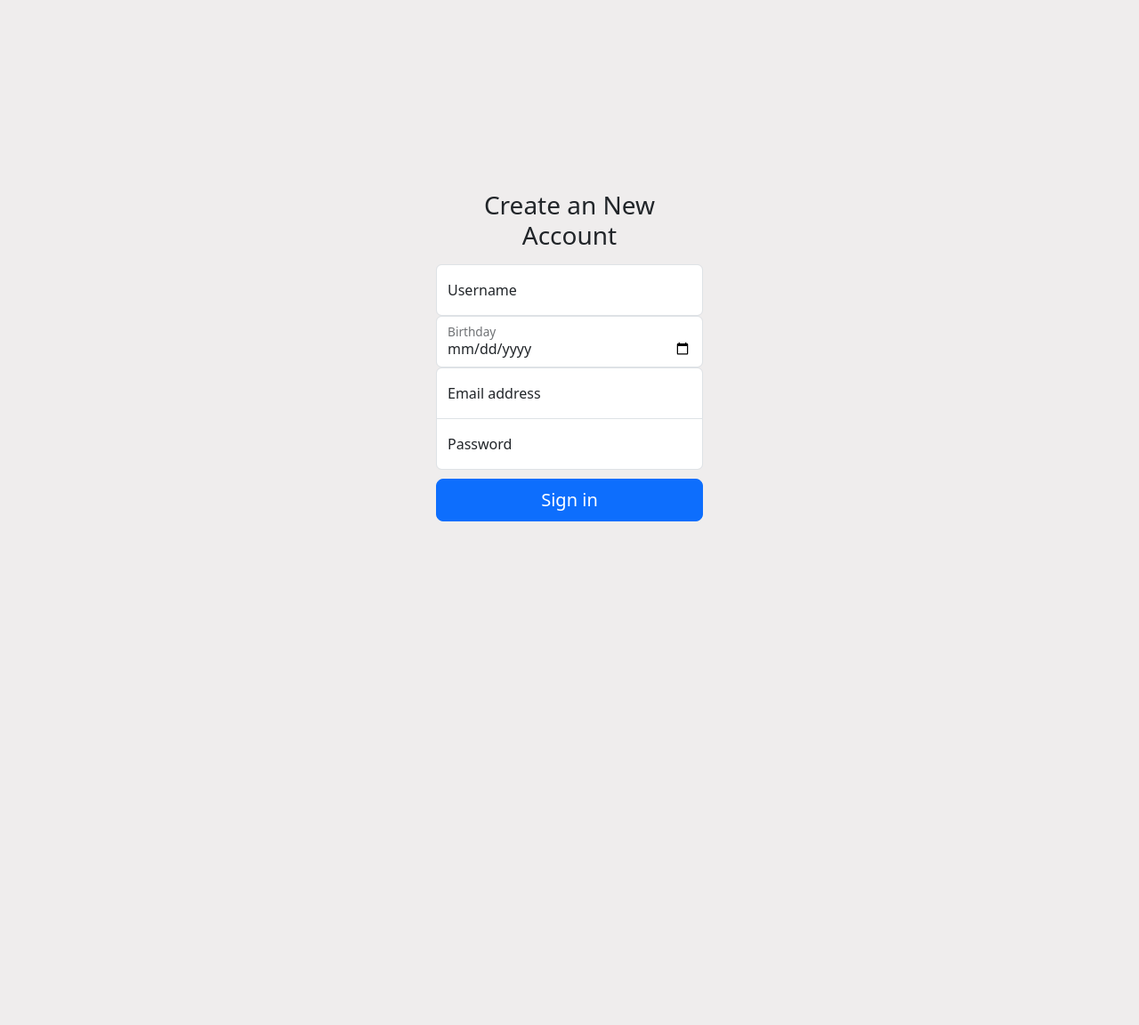
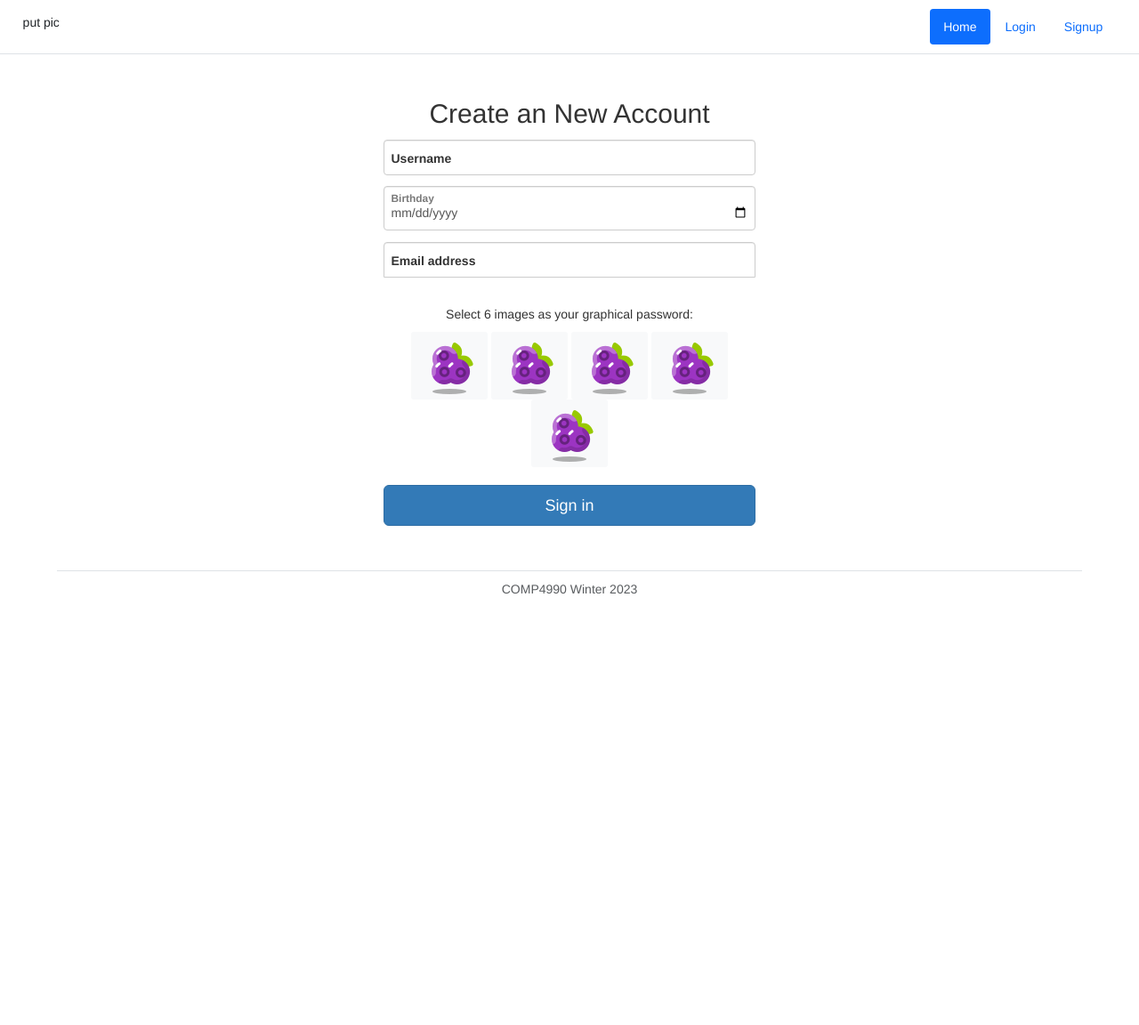
Before and after one commit to NajiaSb/Graphical-Password-Authenticator, a Flask app: page /signup in a window 1280 px wide. Shown: the whole page at 89% size. Before the commit the page ends 586 px from the top, so only its background shows below. Run offline with Flask 2, Linux system fonts and the light colour scheme; some libraries are stand-ins or nearby versions.

Commit message:
Adding Dynamic Routes to Pages

```diff
--- a/application/routes.py
+++ b/application/routes.py
@@ -3,6 +3,7 @@ from flask import render_template
 
 @app.route("/")
 @app.route("/index")
+@app.route("/home")
 def index():
     return render_template("index.html", login=False)
 
--- a/application/static/css/sign-in.css
+++ b/application/static/css/sign-in.css
@@ -1,17 +1,19 @@
 html,
 body {
-  height: 100%;
+  height: 120%;
 }
 
-body {
-  display: flex;
-  align-items: center;
-  padding-top: 40px;
-  padding-bottom: 40px;
+input {
+  padding: 50px 20px;
+}
+
+h1 {
+  margin: 0;
+  font-size: 32px;
 }
 
 .form-signin {
-  max-width: 330px;
+  max-width: 35%;
   padding: 15px;
 }
 
@@ -31,18 +33,6 @@ body {
   border-top-right-radius: 0;
 }
 
-.bd-placeholder-img {
-  font-size: 1.125rem;
-  text-anchor: middle;
-  -webkit-user-select: none;
-  -moz-user-select: none;
-  user-select: none;
-}
-@media (min-width: 768px) {
-  .bd-placeholder-img-lg {
-    font-size: 3.5rem;
-  }
-}
 .b-example-divider {
   height: 3rem;
   background-color: rgba(0, 0, 0, 0.1);
@@ -52,31 +42,6 @@ body {
     inset 0 0.125em 0.5em rgba(0, 0, 0, 0.15);
 }
 
-.b-example-vr {
-  flex-shrink: 0;
-  width: 1.5rem;
-  height: 100vh;
+footer {
+  padding: 5%;
 }
-
-.bi {
-  vertical-align: -0.125em;
-  fill: currentColor;
-}
-
-.nav-scroller {
-  position: relative;
-  z-index: 2;
-  height: 2.75rem;
-  overflow-y: hidden;
-}
-
-.nav-scroller .nav {
-  display: flex;
-  flex-wrap: nowrap;
-  padding-bottom: 1rem;
-  margin-top: -1px;
-  overflow-x: auto;
-  text-align: center;
-  white-space: nowrap;
-  -webkit-overflow-scrolling: touch;
-}
--- a/application/templates/includes/footer.html
+++ b/application/templates/includes/footer.html
@@ -1,4 +1,4 @@
-<div style="margin: 0% 0% 0% 0%; padding: 0% 2% 2% 3%">
+<div>
   <footer class="py-3 my-4">
     <ul class="nav justify-content-center border-bottom pb-3 mb-3"></ul>
     <p class="text-center text-muted">COMP4990 Winter 2023</p>
--- a/application/templates/includes/nav.html
+++ b/application/templates/includes/nav.html
@@ -4,18 +4,27 @@
     style="padding: 0% 2% 0% 2%"
   >
     <a
-      href="/"
+      href="{{url_for('index')}}"
       class="d-flex align-items-center mb-3 mb-md-0 me-md-auto text-dark text-decoration-none"
     >
       <p>put pic</p>
     </a>
 
-    <ul class="nav nav-pills">
+    <ul class="nav nav-pills" style="margin: 0%">
       <li class="nav-item">
-        <a href="#" class="nav-link active" aria-current="page">Home</a>
+        <a
+          href="{{url_for('index')}}"
+          class="nav-link active"
+          aria-current="page"
+          >Home</a
+        >
       </li>
-      <li class="nav-item"><a href="#" class="nav-link">Login</a></li>
-      <li class="nav-item"><a href="#" class="nav-link">Signup</a></li>
+      <li class="nav-item">
+        <a href="{{url_for('login')}}" class="nav-link">Login</a>
+      </li>
+      <li class="nav-item">
+        <a href="{{url_for('signup')}}" class="nav-link">Signup</a>
+      </li>
     </ul>
   </header>
 </div>
--- /dev/null
+++ b/application/templates/layout.html
@@ -0,0 +1,21 @@
+<!DOCTYPE html>
+<html lang="en">
+  <head>
+    <meta charset="UTF-8" />
+    <meta http-equiv="X-UA-Compatible" content="IE=edge" />
+    <meta name="viewport" content="width=device-width, initial-scale=1.0" />
+    <link href="../static/css/bootstrap.min.css" rel="stylesheet" />
+    <link
+      rel="stylesheet"
+      href="https://maxcdn.bootstrapcdn.com/bootstrap/3.4.1/css/bootstrap.min.css"
+    />
+    <link href="../static/css/sign-in.css" rel="stylesheet" />
+    <title>Home Page</title>
+    <style></style>
+  </head>
+  <nav>{% include "includes/nav.html" %}</nav>
+  <body>
+    {% block content %} {% endblock %}
+  </body>
+  {% include "includes/footer.html" %}
+</html>
--- a/application/templates/signup.html
+++ b/application/templates/signup.html
@@ -1,64 +1,81 @@
-<!DOCTYPE html>
-<html lang="en">
-  <head>
-    <meta charset="utf-8" />
-    <meta name="viewport" content="width=device-width, initial-scale=1" />
-    <meta name="description" content="" />
-    <meta
-      name="author"
-      content="Mark Otto, Jacob Thornton, and Bootstrap contributors"
-    />
-    <meta name="generator" content="Hugo 0.108.0" />
-    <title>Create an Account</title>
-    <link href="../static/css/sign-in.css" rel="stylesheet" />
-    <link href="../static/css/bootstrap.min.css" rel="stylesheet" />
-  </head>
-  <body class="text-center" style="background-color: rgba(239, 237, 237, 1)">
-    <main class="form-signin w-100 m-auto">
+{% extends "layout.html" %} {% block content %}
+<div class="text-center form-signin w-100 m-auto">
   <form>
-        <h1 class="h3 mb-3 fw-normal">Create an New Account</h1>
-        <div class="form-floating">
+    <h2 class="h2 fw-normal">Create an New Account</h2>
+    <div class="form-floating" style="margin: 3% 0%">
       <input
         type="text"
         class="form-control"
-            id="floatingInput"
         placeholder="Username"
+        style="height: 40px"
       />
-          <label for="floatingInput">Username</label>
+      <label>Username</label>
     </div>
-        <div class="form-floating">
+    <div class="form-floating" style="margin: 3% 0%">
       <input
         type="date"
         class="form-control"
-            id="floatingInput"
         placeholder="Birthday"
+        style="height: 50px"
       />
-          <label for="floatingInput">Birthday</label>
+      <label>Birthday</label>
     </div>
-        <div class="form-floating">
+    <div class="form-floating" style="margin: 3% 0%">
       <input
         type="email"
         class="form-control"
-            id="floatingInput"
         placeholder="name@example.com"
+        style="height: 40px"
       />
-          <label for="floatingInput">Email address</label>
+      <label>Email address</label>
     </div>
-        <div class="form-floating">
-          <input
-            type="password"
-            class="form-control"
-            id="floatingPassword"
-            placeholder="Password"
-          />
-          <label for="floatingPassword">Password</label>
+    <div class="form-floating" style="padding: 5%; display: inline">
+      <p class="p">Select 6 images as your graphical password:</p>
+      <div class="grid">
+        <button class="btn btn-sm btn-light">
+          <img src="../static/images/image.png" alt="Image 1" />
+        </button>
+        <button class="btn btn-sm btn-light">
+          <img src="../static/images/image.png" alt="Image 1" />
+        </button>
+        <button class="btn btn-sm btn-light">
+          <img src="../static/images/image.png" alt="Image 1" />
+        </button>
+        <button class="btn btn-sm btn-light">
+          <img src="../static/images/image.png" alt="Image 1" />
+        </button>
+        <button class="btn btn-sm btn-light">
+          <img src="../static/images/image.png" alt="Image 1" />
+        </button>
+      </div>
+      <input type="hidden" id="password" name="password" />
     </div>
 
-        <button class="w-100 btn btn-lg btn-primary" type="submit">
-          Sign in
-        </button>
+    <button class="w-100 btn btn-lg btn-primary" type="submit">Sign in</button>
     <!-- <p class="mt-5 mb-3 text-muted">&copy; 2022</p> -->
   </form>
-    </main>
-  </body>
-</html>
+</div>
+<script type="text/javascript">
+  // Keep track of selected images
+  var selectedImages = [];
+
+  // Add click event listener to images
+  var images = document.querySelectorAll(".grid img");
+  images.forEach(function (image) {
+    image.addEventListener("click", function () {
+      if (selectedImages.length < 5 && !selectedImages.includes(image.alt)) {
+        selectedImages.push(image.alt);
+        image.style.border = "5px solid green";
+      } else if (selectedImages.includes(image.alt)) {
+        var index = selectedImages.indexOf(image.alt);
+        if (index !== -1) {
+          selectedImages.splice(index, 1);
+          image.style.border = "none";
+        }
+      }
+      document.getElementById("selected_images").value =
+        selectedImages.join(",");
+    });
+  });
+</script>
+{% endblock %}
```
Also changed, not shown: application/static/css/style.css (deleted, +0 -40 lines), application/templates/index.html (+6 -19 lines), application/static/images/image.png (added), 1 other file. Lines whose indentation alone changed are shown as unchanged.
